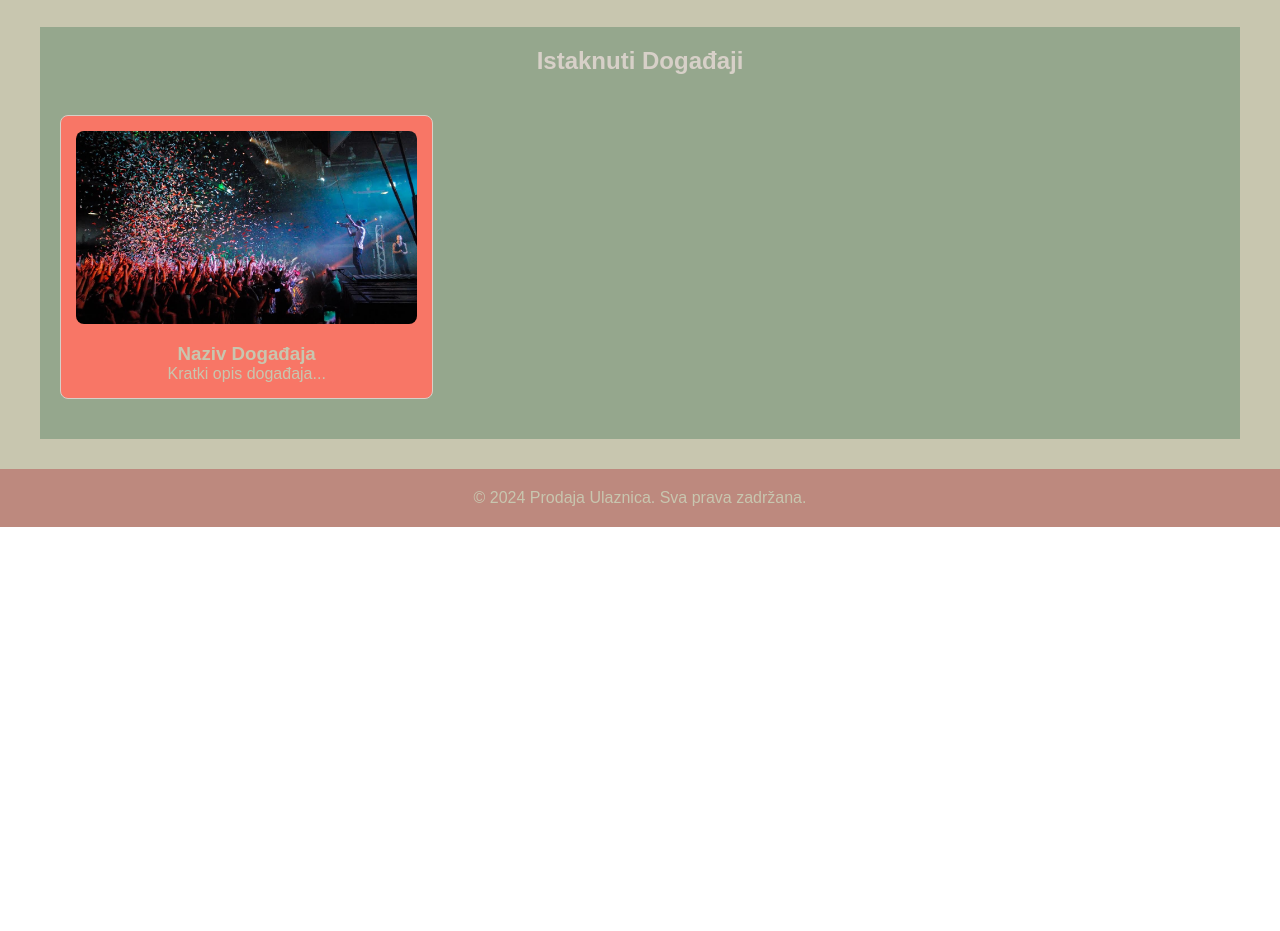
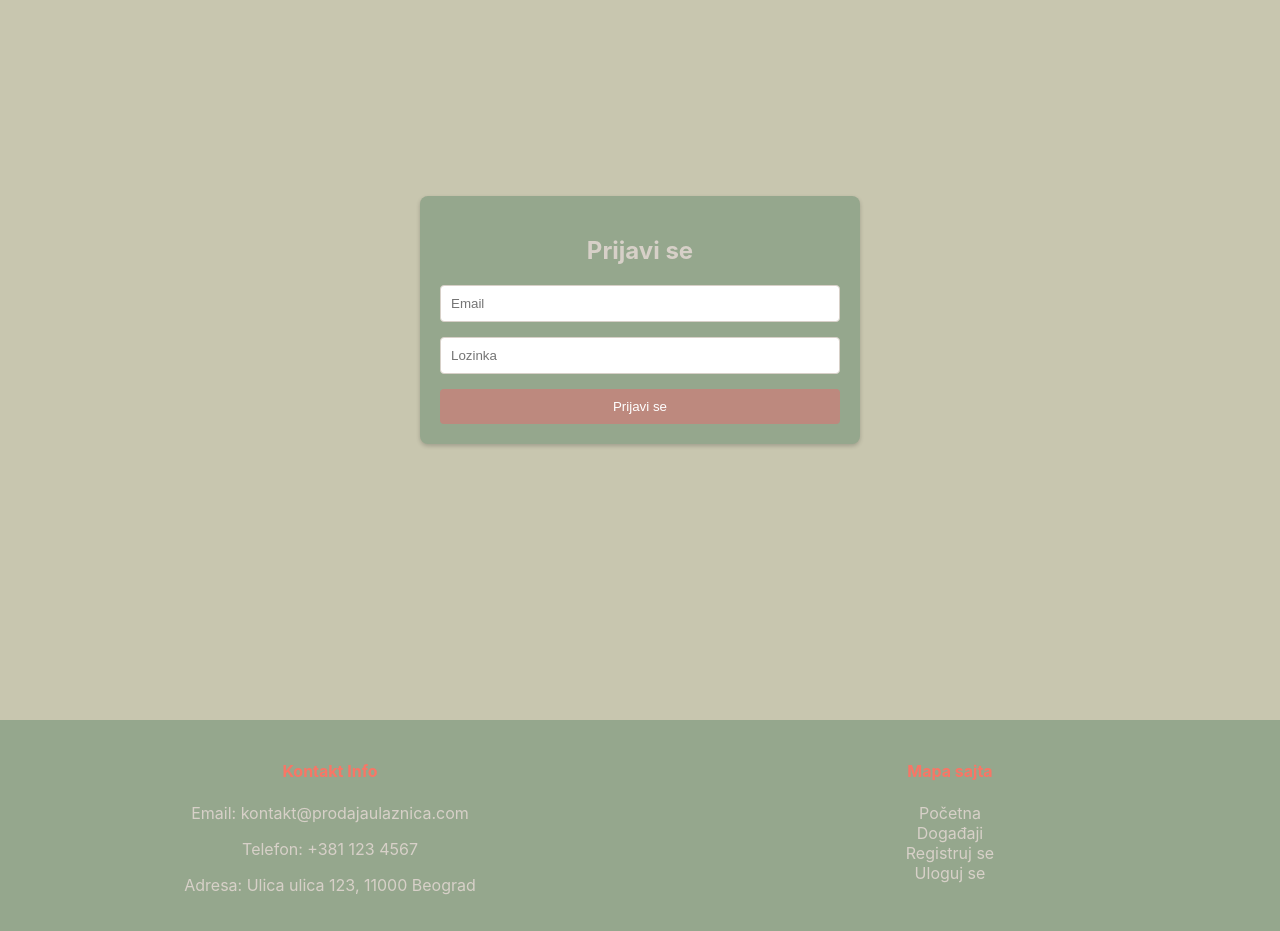
Before and after one commit to elab-development/internet-tehnologije-projekat-prodajaulaznica_2020_0286, a React (Create React App) app in the folder reactapp/: page / in a window 1280 px wide. Shown: the part 120-1051 px from the top of the page. Before the commit the page ends 800 px from the top, so only its background shows below. Built offline with nearby package versions, Linux system fonts and the light colour scheme.

Commit message:
dodata reusable komponenta footer

```diff
--- a/reactapp/src/App.js
+++ b/reactapp/src/App.js
@@ -2,10 +2,10 @@
 import { BrowserRouter as Router, Routes, Route } from 'react-router-dom';
 import './App.css';
 import Dogadjaji from './components/Dogadjaji';
-import HomePage from './components/HomePage';
 import Navbar from './components/Navbar';
 import Register from './components/Register';
 import Login from './components/Login';
+import Footer from './components/Footer';
 
 function App() {
   return (
@@ -13,11 +13,12 @@ function App() {
     <Router>
         <Navbar />
         <Routes>
-          <Route path="/" element={<HomePage />} />
+          <Route path="/" element={<Login />} />
           <Route path="/dogadjaji" element={<Dogadjaji />} />
           <Route path="/register" element={<Register />} />
-          <Route path="/login" element={<Login />} />
+
         </Routes>
+        <Footer />
       </Router>
     </div>
   );
--- /dev/null
+++ b/reactapp/src/components/Footer.css
@@ -0,0 +1,36 @@
+.footer {
+    background-color: #95A78D;
+    color: #D7D0C8;
+    padding: 20px;
+    display: flex;
+    justify-content: space-between;
+}
+
+.footer-content {
+    display: flex;
+    justify-content: space-between;
+    width: 100%;
+}
+
+.footer-section {
+    flex: 1;
+}
+
+.footer-section h4 {
+    color: #F87666;
+}
+
+.footer-links {
+    list-style: none;
+    padding: 0;
+}
+
+.footer-links li a {
+    color: #D7D0C8;
+    text-decoration: none;
+    transition: color 0.3s ease;
+}
+
+.footer-links li a:hover {
+    color: #F87666;
+}
--- /dev/null
+++ b/reactapp/src/components/Footer.jsx
@@ -0,0 +1,29 @@
+import React from 'react';
+import { Link } from 'react-router-dom';
+import './Footer.css';
+
+const Footer = () => {
+    return (
+        <footer className="footer">
+            <div className="footer-content">
+                <div className="footer-section">
+                    <h4>Kontakt Info</h4>
+                    <p>Email: kontakt@prodajaulaznica.com</p>
+                    <p>Telefon: +381 123 4567</p>
+                    <p>Adresa: Ulica ulica 123, 11000 Beograd</p>
+                </div>
+                <div className="footer-section">
+                    <h4>Mapa sajta</h4>
+                    <ul className="footer-links">
+                        <li><Link to="/">Početna</Link></li>
+                        <li><Link to="/dogadjaji">Događaji</Link></li>
+                        <li><Link to="/register">Registruj se</Link></li>
+                        <li><Link to="/login">Uloguj se</Link></li>
+                    </ul>
+                </div>
+            </div>
+        </footer>
+    );
+}
+
+export default Footer;
--- a/reactapp/src/components/HomePage.css
+++ /dev/null
@@ -1,70 +0,0 @@
-
-* {
-    margin: 0;
-    padding: 0;
-    box-sizing: border-box;
-}
-
-.home-container {
-    font-family: 'Arial', sans-serif;
-    color: #D7D0C8;
-    background-color: #C8C6AF;
-}
-
-.header {
-    text-align: center;
-    margin-bottom: 30px;
-    background-color: #BD897E;
-    color: black;
-    padding: 20px 0;
-}
-
-.header-image {
-    max-width: 100%;
-    height: auto;
-    border-radius: 8px;
-}
-
-.featured-events {
-    margin: 0 auto;
-    max-width: 1200px;
-    padding: 20px;
-    background-color: #95A78D;
-}
-
-.events-grid {
-    display: grid;
-    grid-template-columns: repeat(auto-fill, minmax(300px, 1fr));
-    gap: 20px;
-    padding: 20px 0;
-}
-
-.event {
-    border: 1px solid #D7D0C8;
-    padding: 15px;
-    border-radius: 8px;
-    background-color: #F87666;
-    color: #C8C6AF;
-}
-
-.event img {
-    max-width: 100%;
-    height: auto;
-    border-radius: 8px;
-    margin-bottom: 15px;
-}
-
-.footer {
-    text-align: center;
-    padding: 20px;
-    background-color: #BD897E;
-    color: #C8C6AF;
-    margin-top: 30px;
-}
-
-
-@media (max-width: 768px) {
-    .events-grid {
-        grid-template-columns: 1fr;
-    }
-}
--- a/reactapp/src/components/HomePage.jsx
+++ /dev/null
@@ -1,31 +0,0 @@
-import React from 'react';
-import './HomePage.css';
-import image1 from './images/1.jpg';
-
-const HomePage = () => {
-    return (
-        <div className="home-container">
-            <header className="header">
-                <h1>Web app za prodaju ulaznica</h1>
-            </header>
-
-            <section className="featured-events">
-                <h2>Istaknuti Događaji</h2>
-                <div className="events-grid">
-
-                    <div className="event">
-                        <img src={image1} alt="Događaj"/>
-                        <h3>Naziv Događaja</h3>
-                        <p>Kratki opis događaja...</p>
-                    </div>
-                </div>
-            </section>
-
-            <footer className="footer">
-                <p>&copy; 2024 Prodaja Ulaznica. Sva prava zadržana.</p>
-            </footer>
-        </div>
-    );
-}
-
-export default HomePage;
--- a/reactapp/src/components/Navbar.jsx
+++ b/reactapp/src/components/Navbar.jsx
@@ -9,7 +9,7 @@ const Navbar = () => {
         <nav className="navbar">
             <div className="nav-logo" onClick={() => navigate('/')}>Logo</div>
             <div className="nav-items">
-                <div onClick={() => navigate('/')}>Početna</div>
+
                 <div onClick={() => navigate('/dogadjaji')}>Događaji</div>
                 <div onClick={() => navigate('/login')}>Uloguj se</div>
                 <div onClick={() => navigate('/register')}>Registruj se</div>
```
